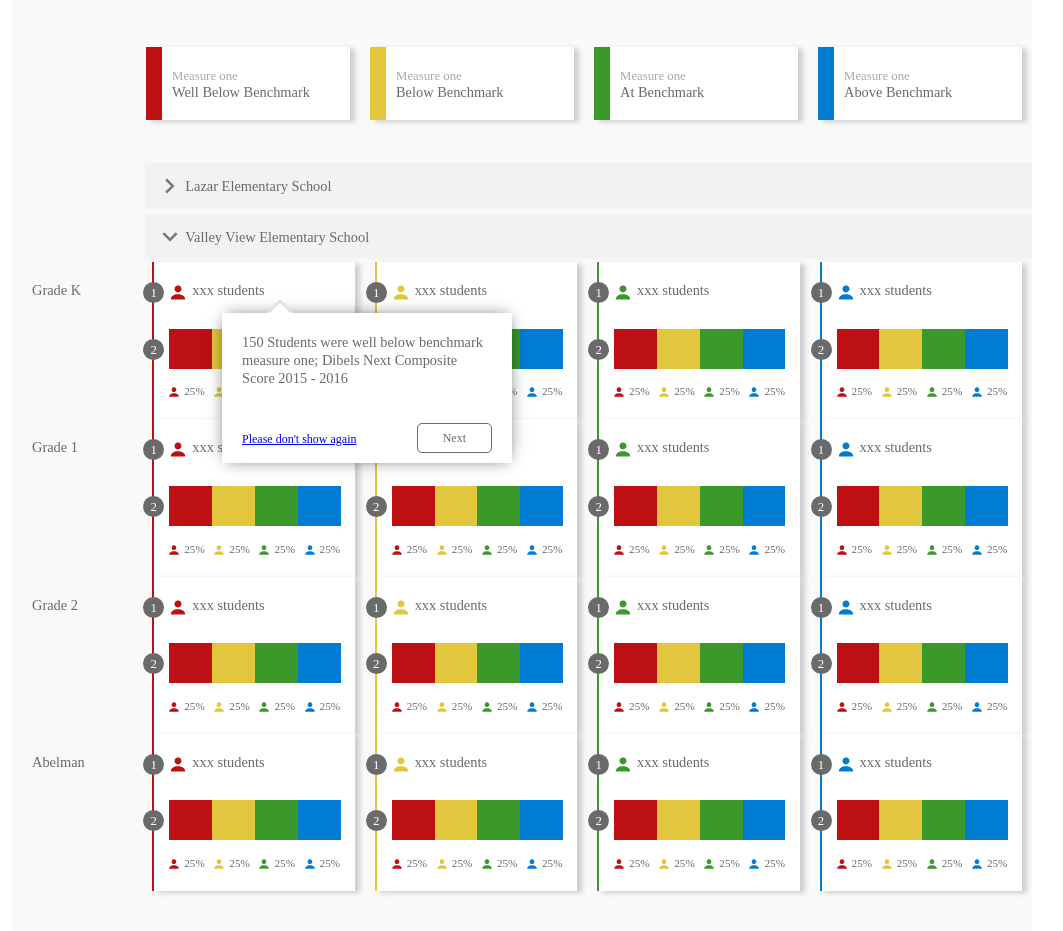
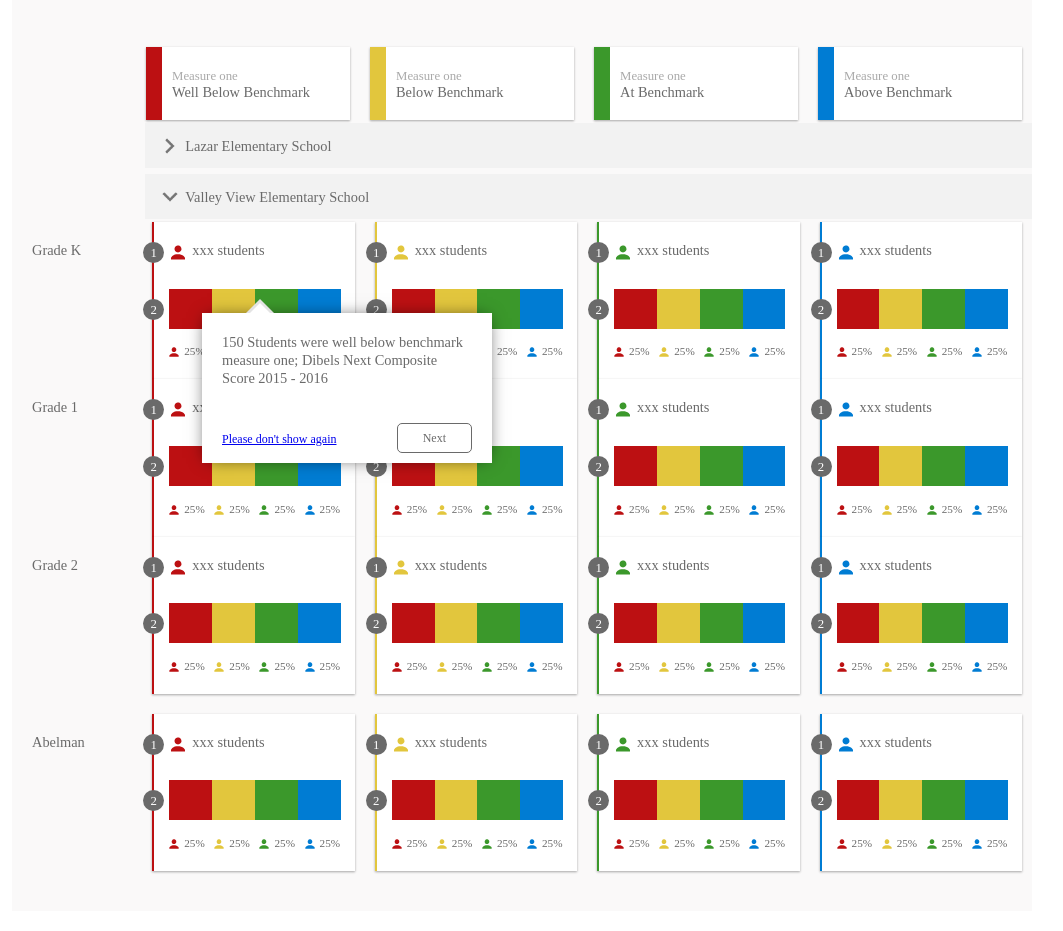
Before and after one commit to bratliff/correlation, a website: page app/index.html in a window 1280 px wide. Shown: the part 157-1088 px from the top of the page, without its empty margins (118-1181 px from the left). Drawn offline with nearby package versions, Linux system fonts and the light colour scheme.

Commit message:
style tweaks per Mikey's comments

```diff
--- a/app/index.html
+++ b/app/index.html
@@ -1368,7 +1368,7 @@ Created by potrace 1.13, written by Peter Selinger 2001-2015
                           </ul>
                     </div>
                 </div>
-                <div class="row">
+                <div class="row topmargin">
                     <div class="gradecol">Abelman</div>
                     <div>
                         <div class="circle">1</div>
--- a/app/scss/main.scss
+++ b/app/scss/main.scss
@@ -81,7 +81,7 @@ $grey: #6A6A6A;
             padding-top:13px;
         }
         .vinn-diagram {
-            background:url('/img/crossing_circles.svg') no-repeat;
+            background:url('../img/crossing_circles.svg') no-repeat;
             width:90px;
             height:50px;
             float:left;
@@ -101,15 +101,16 @@ $grey: #6A6A6A;
         .row {
             display:flex;
             justify-content: center;
+            &.topmargin {
+                margin-top:20px;
+            }
             > div {
                 background:#fff;
                 padding:20px 10px;
                 margin:0 10px;
                 flex-basis:20%;
                 font-size:0.9rem;
-                -webkit-box-shadow: 5px 2px 5px 0px rgba(205,205,209,1);
-                -moz-box-shadow: 5px 2px 5px 0px rgba(205,205,209,1);
-                box-shadow: 5px 2px 5px 0px rgba(205,205,209,1);
+                box-shadow: 0 1px 3px rgba(0,0,0,0.12), 0 1px 2px rgba(0,0,0,0.24);
                 &:nth-child(2) {
                     @include boxside($correlation-red, 2px);
                     .header-icon {
@@ -257,7 +258,6 @@ $grey: #6A6A6A;
         }
     }
     .row.benchmark-key {
-        margin-bottom:40px;
         .dropdown {
             display:block;
             width:100%;
@@ -296,7 +296,7 @@ $grey: #6A6A6A;
         height:110px;
         padding:20px;
         top:470px;
-        left:340px;
+        left:25%;
         z-index: 2;
         background:#fff;
         position:absolute;
```
Also changed, not shown: src/index.html (+1 -1 lines), app/css/main.css, img/crossing_circles.svg (added), 1 other file.
